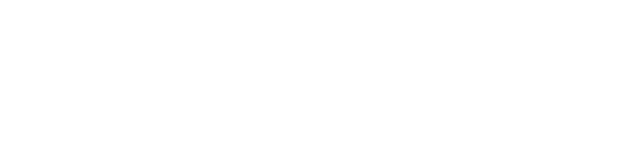
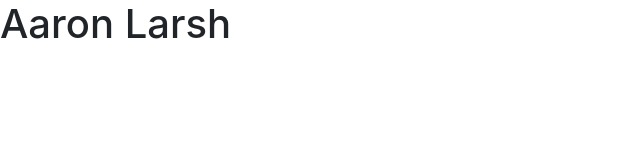
Before and after one commit to AaronLarsh/Homework2, a plain HTML site: page index.html in a window 1280 px wide. Shown: the whole page, without its empty margins (0-640 px from the left). Drawn offline with nearby package versions, Linux system fonts and the light colour scheme.

Commit message:
moved html code over to index html file.

```diff
--- a/index.html
+++ b/index.html
@@ -4,8 +4,23 @@
     <meta charset="UTF-8">
     <meta name="viewport" content="width=device-width, initial-scale=1.0">
     <title>Document</title>
+    <link rel="stylesheet" href="https://stackpath.bootstrapcdn.com/bootstrap/4.5.0/css/bootstrap.min.css" integrity="sha384-9aIt2nRpC12Uk9gS9baDl411NQApFmC26EwAOH8WgZl5MYYxFfc+NcPb1dKGj7Sk" crossorigin="anonymous">
+    <link rel="stylesheet" href="./Assets/css/styles.css">
+
 </head>
 <body>
+    <Header>
+        <H1>Aaron Larsh</H1>
+        <Nav>
+
+        </Nav>
+    </Header>
+    <div class="container">
+        <div class="col">
+
+        </div>
+
+    </div>
 
 </body>
 </html>
```
Also changed, not shown: contact.html (+0 -12 lines), portfolio.html (+3 -0 lines).
